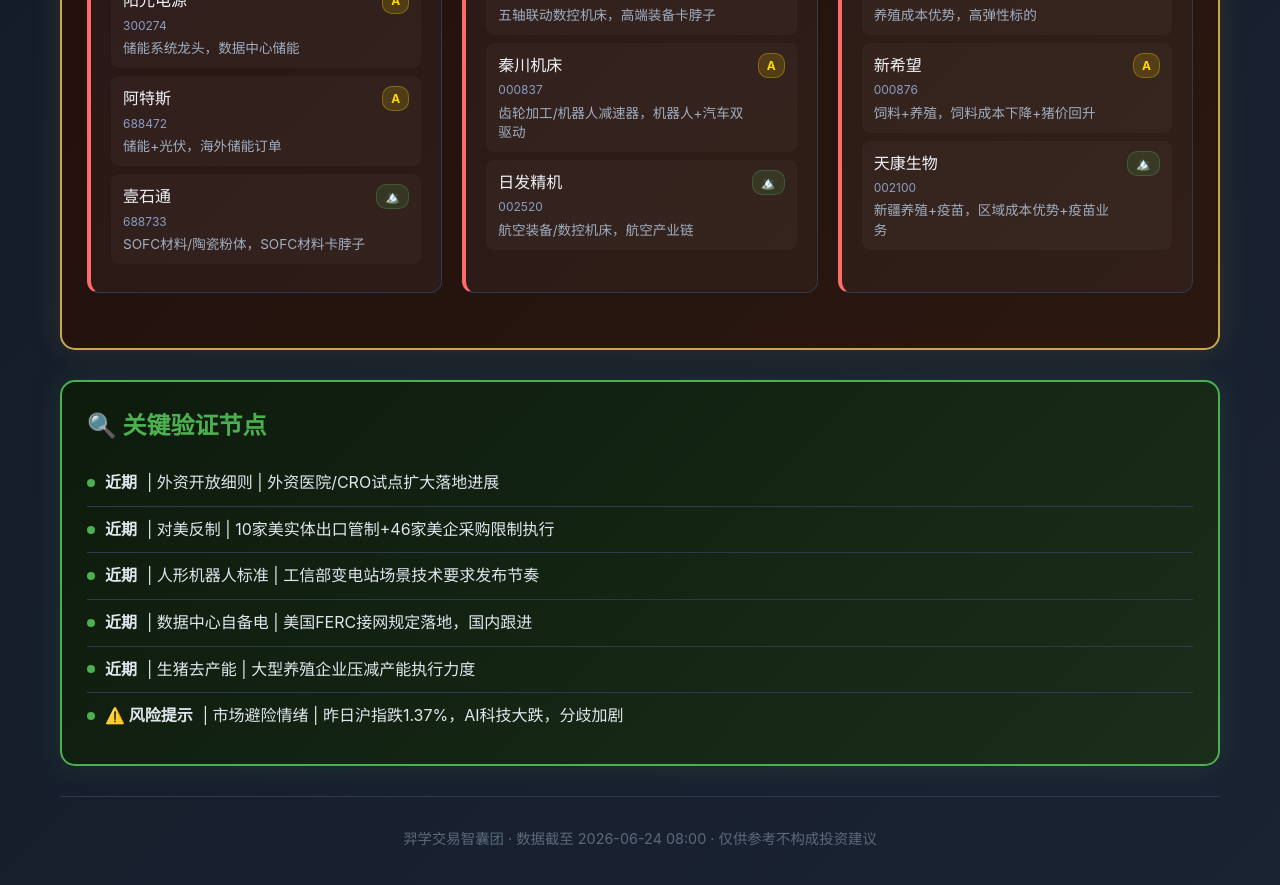
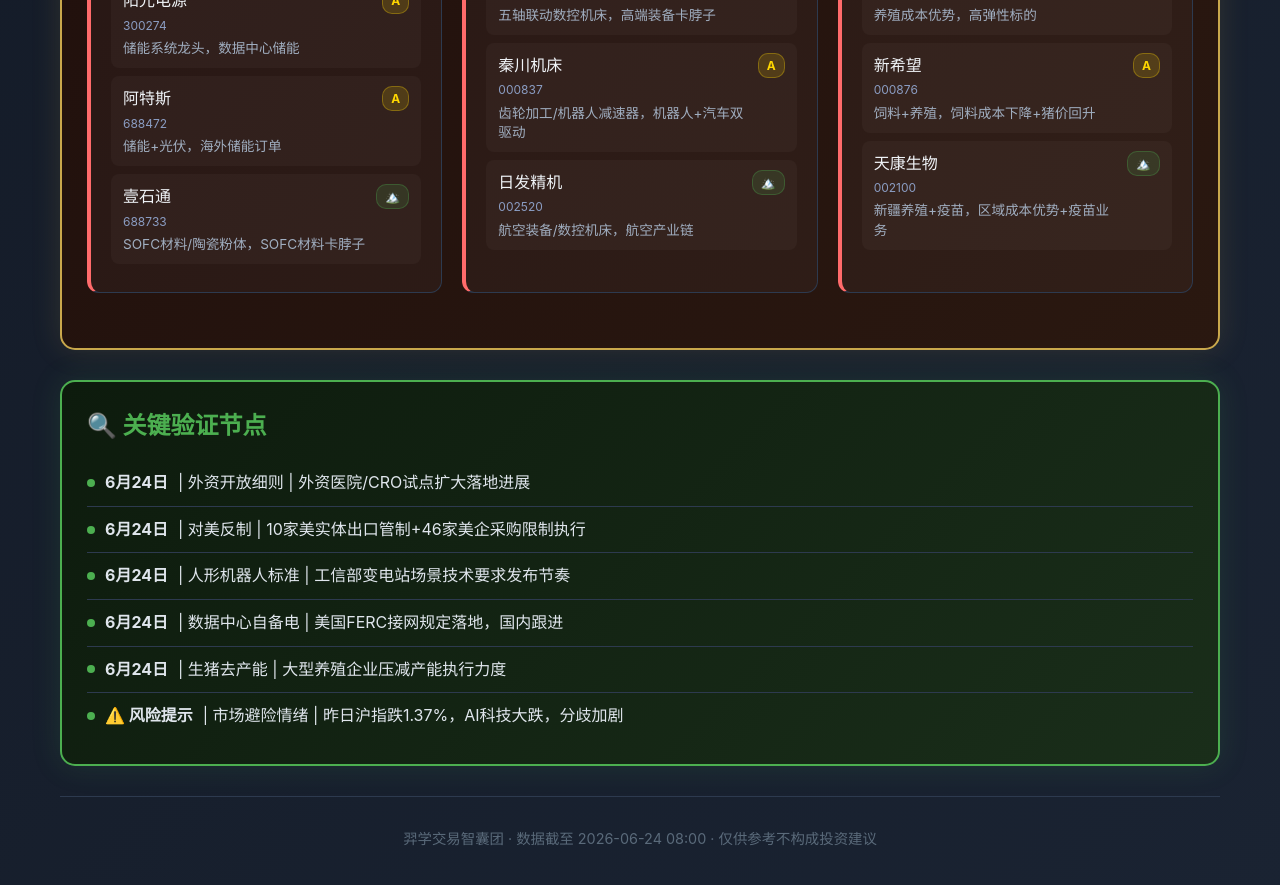
Before and after one commit to xiaoyi0319a/yixue-dashboard, a Jekyll site: the page index.html, which Jekyll copies as it is, in a window 1280 px wide and 900 px high, scrolled down 4607 px. Shown: the top 885 px of the window. Built offline with Jekyll 4.4.1, drawn with Linux system fonts in a browser that asks for light colours.

Commit message:
修复：关键验证节点时间标注，近期→6月24日

```diff
--- a/index.html
+++ b/index.html
@@ -673,11 +673,11 @@
         <div class="verification-section">
             <h2>🔍 关键验证节点</h2>
             <ul class="verify-list">
-                <li><span class="verify-dot"></span><strong>近期</strong> | 外资开放细则 | 外资医院/CRO试点扩大落地进展</li>
-                <li><span class="verify-dot"></span><strong>近期</strong> | 对美反制 | 10家美实体出口管制+46家美企采购限制执行</li>
-                <li><span class="verify-dot"></span><strong>近期</strong> | 人形机器人标准 | 工信部变电站场景技术要求发布节奏</li>
-                <li><span class="verify-dot"></span><strong>近期</strong> | 数据中心自备电 | 美国FERC接网规定落地，国内跟进</li>
-                <li><span class="verify-dot"></span><strong>近期</strong> | 生猪去产能 | 大型养殖企业压减产能执行力度</li>
+                <li><span class="verify-dot"></span><strong>6月24日</strong> | 外资开放细则 | 外资医院/CRO试点扩大落地进展</li>
+                <li><span class="verify-dot"></span><strong>6月24日</strong> | 对美反制 | 10家美实体出口管制+46家美企采购限制执行</li>
+                <li><span class="verify-dot"></span><strong>6月24日</strong> | 人形机器人标准 | 工信部变电站场景技术要求发布节奏</li>
+                <li><span class="verify-dot"></span><strong>6月24日</strong> | 数据中心自备电 | 美国FERC接网规定落地，国内跟进</li>
+                <li><span class="verify-dot"></span><strong>6月24日</strong> | 生猪去产能 | 大型养殖企业压减产能执行力度</li>
                 <li><span class="verify-dot"></span><strong>⚠️ 风险提示</strong> | 市场避险情绪 | 昨日沪指跌1.37%，AI科技大跌，分歧加剧</li>
             </ul>
         </div>
```
